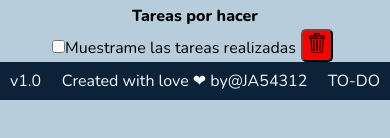
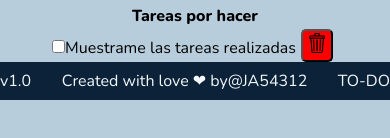
Before and after one commit to ja54312/APP_NOTES, a React (Create React App) app: page / in a window 390 px wide. Shown: the part 186-324 px from the top of the page. Built offline with nearby package versions, Linux system fonts and the light colour scheme.

Commit message:
actualizacion final v1

```diff
--- a/src/components/FOOTER/footer.css
+++ b/src/components/FOOTER/footer.css
@@ -20,3 +20,8 @@
     color: var(--text-footer-color);
     background-color: inherit;
 }
+@media screen and (max-width:767px) {
+    .text-footer{
+        padding: 0;
+    }
+}
```
